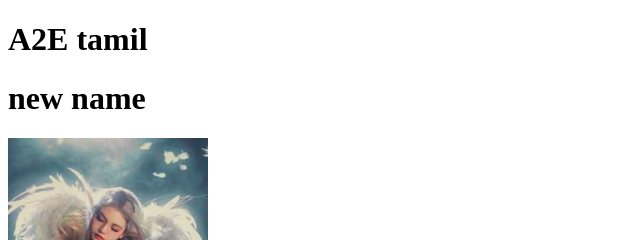
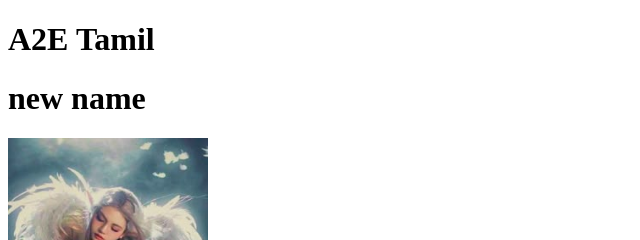
Before and after one commit to tom-jerry-1301/jerry, a plain HTML site: page index.html in a window 1280 px wide. Shown: the top 240 px of the page, 0-640 px from the left. Drawn offline with Linux system fonts and the light colour scheme.

Commit message:
added to the name

```diff
--- a/index.html
+++ b/index.html
@@ -6,7 +6,7 @@
     <title>TOM & JERRY</title>
 </head>
 <body>
-    <h1>A2E tamil</h1>
+    <h1>A2E Tamil</h1>
     <h1>new name</h1>
     <img width="200px" src="Aarthi.jpg" alt="">
     <p> TOM & JERRY </p>
```
